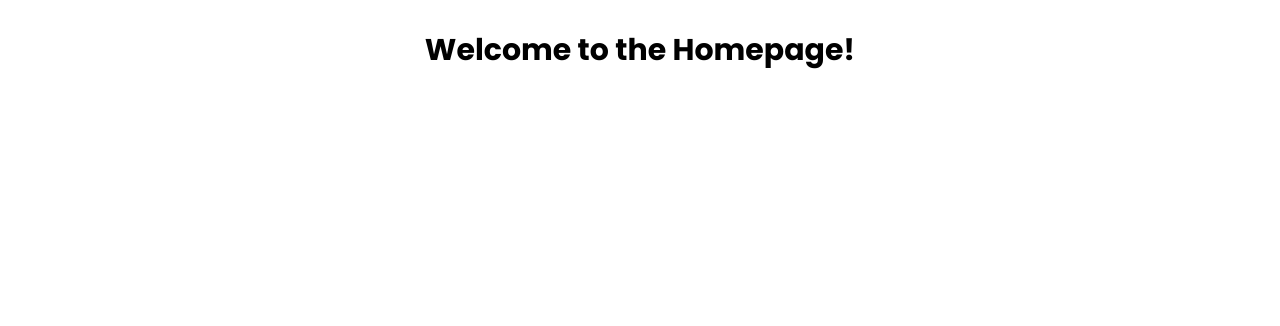
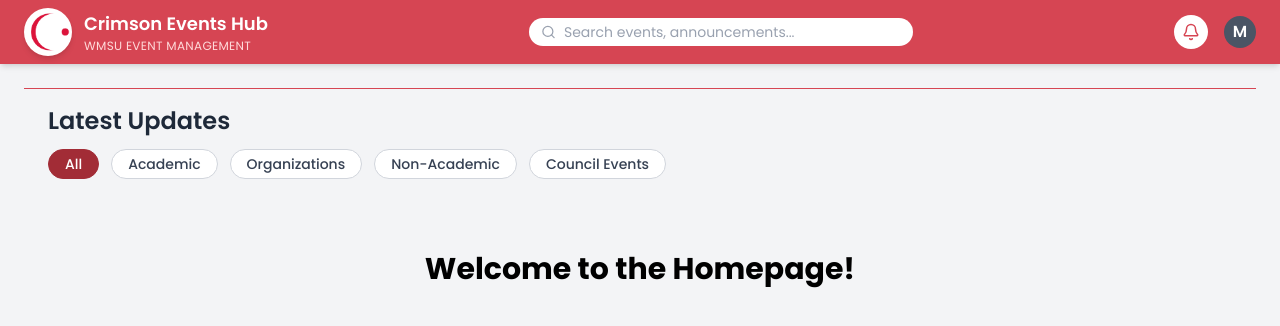
Before and after one commit to Rod2244/Crimson-Events-Hub, a React (Vite) app in the folder Frontend/: page /homepage in a window 1280 px wide. Shown: the top 326 px of the page. Built offline with nearby package versions, Linux system fonts and the light colour scheme.

Commit message:
Added Navbar, latest Update & modify route of app.jsx

```diff
--- a/Frontend/package.json
+++ b/Frontend/package.json
@@ -10,12 +10,12 @@
     "preview": "vite preview"
   },
   "dependencies": {
-    "@tailwindcss/vite": "^4.1.14",
+    "@tailwindcss/vite": "^4.1.15",
     "lucide-react": "^0.546.0",
     "react": "^19.1.1",
     "react-dom": "^19.1.1",
     "react-router-dom": "^7.9.4",
-    "tailwindcss": "^4.1.14"
+    "tailwindcss": "^4.1.15"
   },
   "devDependencies": {
     "@eslint/js": "^9.36.0",
--- a/Frontend/src/App.jsx
+++ b/Frontend/src/App.jsx
@@ -1,4 +1,4 @@
-import { BrowserRouter as Router, Routes, Route } from "react-router-dom";
+import { BrowserRouter as Router, Routes, Route, Navigate } from "react-router-dom";
 import LoginPage from "./pages/LoginPage";
 import SignupPage from "./pages/SignupPage";
 import HomePage from "./pages/HomePage";
@@ -7,6 +7,7 @@ export default function App() {
   return (
     <Router>
       <Routes>
+        <Route path="/" element={<Navigate to="/login" replace />} />
         <Route path="/login" element={<LoginPage />} />
         <Route path="/signup" element={<SignupPage />} />
         <Route path="/homepage" element={<HomePage />} />
--- /dev/null
+++ b/Frontend/src/components/LatestUpdates.jsx
@@ -0,0 +1,38 @@
+import React, { useState } from "react";
+import Button from "./Button";
+
+export default function LatestUpdates() {
+  const [activeCategory, setActiveCategory] = useState("All");
+  const categories = [
+    "All",
+    "Academic",
+    "Organizations",
+    "Non-Academic",
+    "Council Events",
+  ];
+
+  return (
+    <section className="bg-gray-100 py-4 px-6 border-t border-[#d64553]">
+      <h2 className="text-2xl font-semibold text-gray-800 mb-3">Latest Updates</h2>
+
+      <div className="flex flex-wrap gap-3">
+        {categories.map((category) => {
+          const isActive = activeCategory === category;
+          const styles = isActive
+            ? "bg-[#a22c36] text-white border-[#a22c36]"
+            : "bg-white text-gray-700 border-gray-300 hover:bg-gray-200";
+
+          return (
+            <Button
+              key={category}
+              onClick={() => setActiveCategory(category)}
+              className={`px-4 py-1 rounded-full text-sm font-medium border transition-all cursor-pointer ${styles}`}
+            >
+              {category}
+            </Button>
+          );
+        })}
+      </div>
+    </section>
+  );
+}
--- /dev/null
+++ b/Frontend/src/components/Navbar.jsx
@@ -0,0 +1,88 @@
+import React, { useState, useRef, useEffect } from "react";
+import { useNavigate } from "react-router-dom"; // ✅ import navigate
+import logo from "../assets/logo.jpg";
+import { Search, Bell, LogOut } from "lucide-react";
+
+export default function Navbar() {
+  const [showMenu, setShowMenu] = useState(false);
+  const menuRef = useRef();
+  const navigate = useNavigate(); // ✅ initialize navigation
+
+  // Hide menu when clicking outside
+  useEffect(() => {
+    const handleClickOutside = (e) => {
+      if (menuRef.current && !menuRef.current.contains(e.target)) {
+        setShowMenu(false);
+      }
+    };
+    document.addEventListener("mousedown", handleClickOutside);
+    return () => document.removeEventListener("mousedown", handleClickOutside);
+  }, []);
+
+  // ✅ Logout function
+  const handleLogout = () => {
+    // Optional: clear any user session or token here
+    localStorage.removeItem("user");
+    setShowMenu(false);
+    navigate("/login"); // ✅ redirect to login page
+  };
+
+  return (
+    <header className="w-full bg-[#d64553] text-white py-2 px-6 flex items-center justify-between shadow-md relative">
+      {/* Left: Logo + Title */}
+      <div className="flex items-center gap-3">
+        <img
+          src={logo}
+          alt="Logo"
+          className="w-12 h-12 rounded-full object-cover shadow-md"
+        />
+        <div className="flex flex-col leading-tight">
+          <span className="font-semibold text-lg">Crimson Events Hub</span>
+          <span className="text-xs tracking-wide text-[#ffdada]">
+            WMSU EVENT MANAGEMENT
+          </span>
+        </div>
+      </div>
+
+      {/* Center: Search Bar */}
+      <div className="flex items-center bg-white rounded-full px-3 py-1 w-96 max-w-full">
+        <Search size={16} className="text-gray-400 mr-2" />
+        <input
+          type="text"
+          placeholder="Search events, announcements..."
+          className="w-full bg-transparent text-gray-700 placeholder-gray-400 focus:outline-none text-sm"
+        />
+      </div>
+
+      {/* Right: Icons */}
+      <div className="flex items-center gap-4 relative" ref={menuRef}>
+        <button className="bg-white text-[#d64553] p-2 rounded-full hover:bg-[#ffe6e9] transition">
+          <Bell size={18} />
+        </button>
+
+        {/* Profile Button */}
+        <button
+          onClick={() => setShowMenu(!showMenu)}
+          className="w-8 h-8 rounded-full bg-gray-600 flex items-center justify-center font-semibold cursor-pointer hover:bg-gray-700 transition"
+        >
+          M
+        </button>
+
+        {/* Popup Card */}
+        {showMenu && (
+          <div className="absolute right-0 top-12 bg-white text-gray-800 shadow-lg rounded-xl w-40 py-2 z-50">
+            <p className="px-4 py-2 text-sm border-b">
+              Logged in as <span className="font-semibold">Mark</span>
+            </p>
+            <button
+              onClick={handleLogout} // ✅ navigate to login
+              className="w-full flex items-center gap-2 px-4 py-2 text-sm text-left hover:bg-gray-100 transition"
+            >
+              <LogOut size={16} /> Logout
+            </button>
+          </div>
+        )}
+      </div>
+    </header>
+  );
+}
--- a/Frontend/src/pages/HomePage.jsx
+++ b/Frontend/src/pages/HomePage.jsx
@@ -1,7 +1,16 @@
+import Navbar from "../components/Navbar"
+import LatestUpdates from "../components/LatestUpdates";
+
 export default function HomePage() {
   return (
-    <div className="p-8 text-center">
-      <h1 className="text-3xl font-bold">Welcome to the Homepage!</h1>
+    <div className="min-h-screen bg-gray-100">
+      <Navbar/>
+      <main className="p-6">
+        <LatestUpdates />
+      </main>
+      <div className="p-8 text-center">
+        <h1 className="text-3xl font-bold">Welcome to the Homepage!</h1>
+      </div>
     </div>
   );
 }
```
Also changed, not shown: 1 other file (tests, documents, lock files or other folders).
